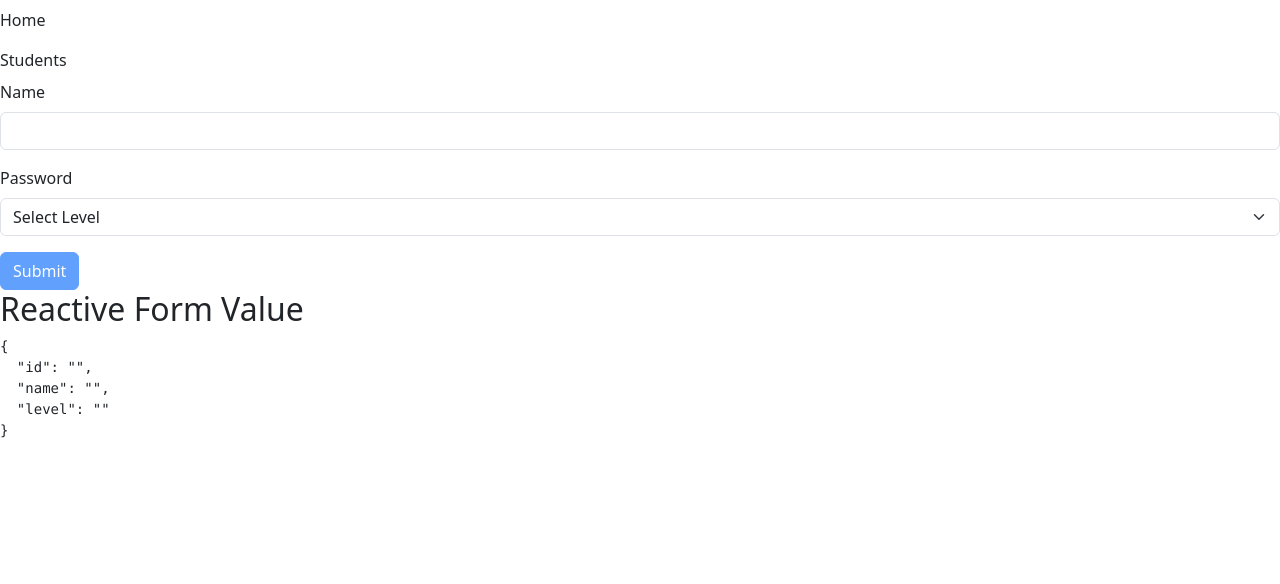
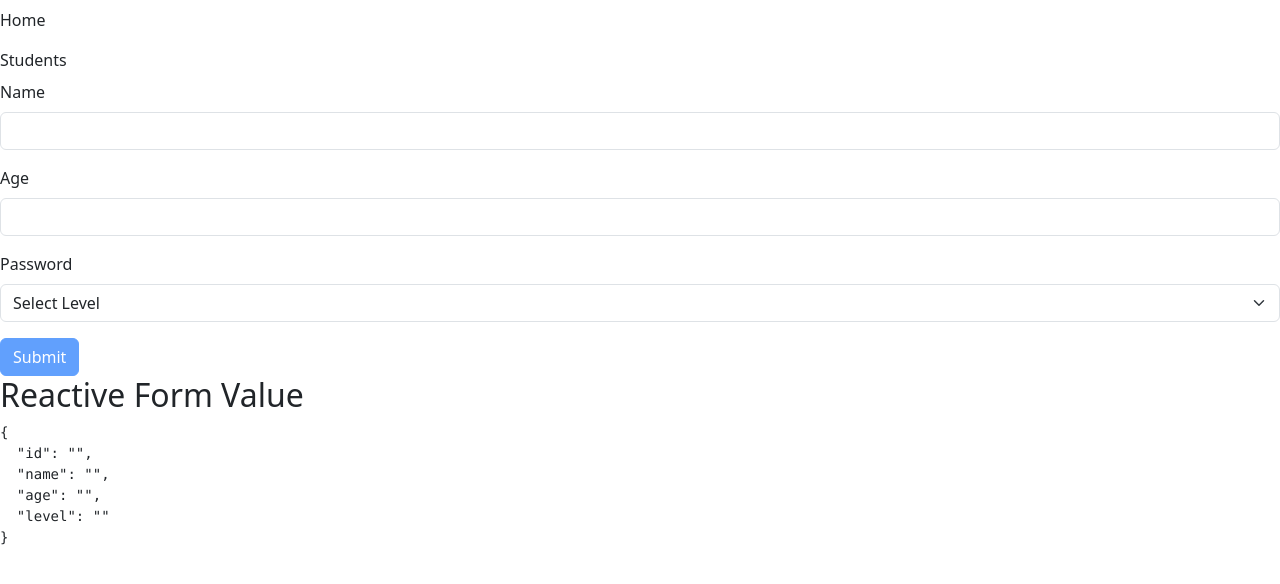
Before and after one commit to ShareghYusefi/school-application, an Angular app: page /students/1 in a window 1280 px wide. Shown: the top 584 px of the page. Built offline with nearby package versions, Linux system fonts and the light colour scheme; no server answers.

Commit message:
added in age field

```diff
--- a/src/app/components/reactive-form/reactive-form.component.html
+++ b/src/app/components/reactive-form/reactive-form.component.html
@@ -22,6 +22,30 @@
       </div>
     </div>
   </div>
+  <!-- Age -->
+  <div class="mb-3">
+    <label for="age" class="form-label">Age</label>
+    <input
+      type="age"
+      class="form-control"
+      id="age"
+      aria-describedby="emailHelp"
+      formControlName="age"
+    />
+    <div
+      *ngIf="age?.touched && age?.invalid && age?.errors"
+      class="text-danger"
+    >
+      <div *ngIf="age?.errors?.['required']">Age is required.</div>
+      <div *ngIf="age?.errors?.['min']">
+        Age must be greater than or equal to 18.
+      </div>
+      <div *ngIf="age?.errors?.['max']">
+        Age must be less than or equal to 100.
+      </div>
+    </div>
+  </div>
+
   <div class="mb-3">
     <label for="level" class="form-label">Password</label>
     <select type="level" class="form-select" id="level" formControlName="level">
--- a/src/app/components/reactive-form/reactive-form.component.ts
+++ b/src/app/components/reactive-form/reactive-form.component.ts
@@ -24,6 +24,7 @@ export class ReactiveFormComponent implements OnInit {
       // We can use Validators to specify validation rules for each form control
       id: [''],
       name: ['', [Validators.required, Validators.minLength(5)]],
+      age: ['', [Validators.required, Validators.min(1), Validators.max(100)]],
       level: ['', [Validators.required, Validators.minLength(5)]],
     });
   }
@@ -42,6 +43,7 @@ export class ReactiveFormComponent implements OnInit {
             this.reactiveForm.patchValue({
               id: student.id,
               name: student.name,
+              age: student.age,
               level: student.level,
             });
           },
--- a/src/app/student.ts
+++ b/src/app/student.ts
@@ -1,5 +1,6 @@
 export interface Student {
   id: number;
   name: string;
+  age: number;
   level: string;
 }
```
